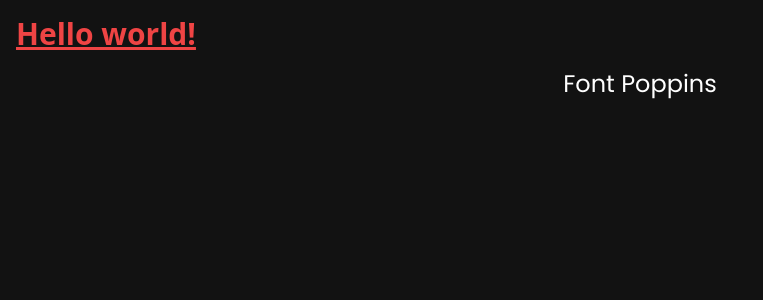
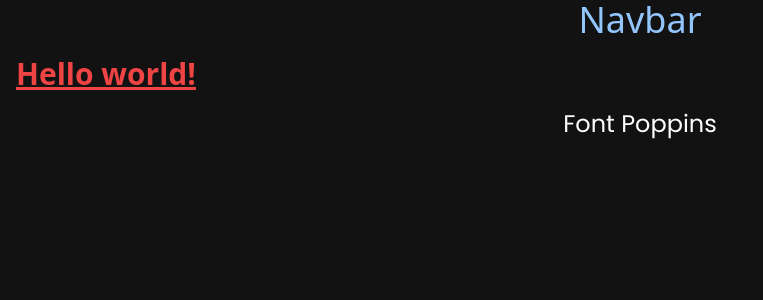
Before and after one commit to SAIDOU11/VirtualReality, a React (Vite) app: page / in a window 1280 px wide. Shown: the top 300 px of the page, without its empty margins (0-763 px from the left). Built offline with nearby package versions, Linux system fonts and the light colour scheme.

Commit message:
setup logo, navbar

```diff
--- a/index.html
+++ b/index.html
@@ -2,9 +2,9 @@
 <html lang="en" class="dark">
   <head>
     <meta charset="UTF-8" />
-    <link rel="icon" type="image/svg+xml" href="/vite.svg" />
+    <link rel="icon" role="image" href="/src/assets/images/vr-logo.png" />
     <meta name="viewport" content="width=device-width, initial-scale=1.0" />
-    <title>Vite + React</title>
+    <title>Virtual Reality</title>
   </head>
   <body>
     <div id="root"></div>
--- a/src/App.jsx
+++ b/src/App.jsx
@@ -1,13 +1,14 @@
-import React from "react";
+import Navbar from "./components/Navbar";
 
 const App = () => {
   return (
-    <div>
+    <>
+      <Navbar />
       <h1 className="text-3xl font-bold text-red-500 underline m-4">
         Hello world!
       </h1>
       <h2 className="text-2xl text-center font-poppins">Font Poppins</h2>
-    </div>
+    </>
   );
 };
 
--- /dev/null
+++ b/src/components/Navbar.jsx
@@ -0,0 +1,9 @@
+const Navbar = () => {
+  return (
+    <div>
+      <h1 className="text-center text-4xl text-blue-300">Navbar</h1>
+    </div>
+  );
+};
+
+export default Navbar;
```
